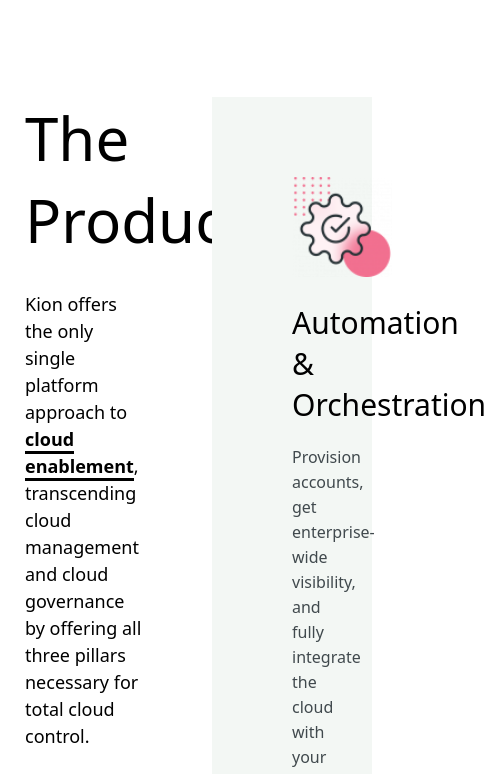
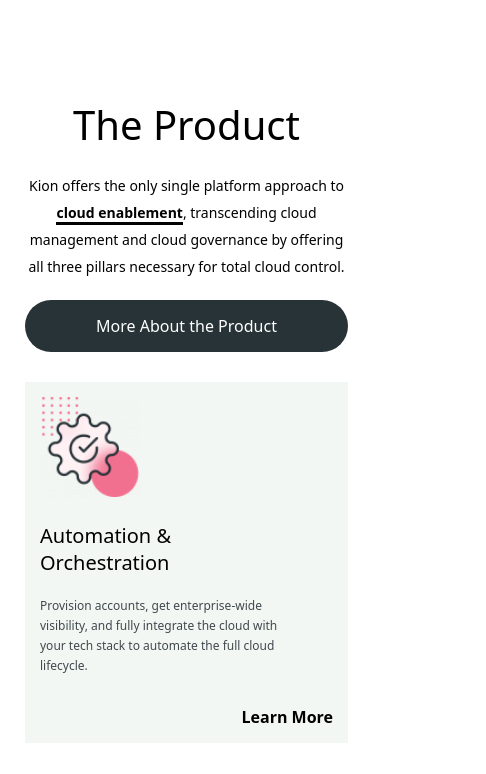
Before and after one commit to ramziddinolimov/kion-responsive, a plain HTML site: page index.html in a window 390 px wide. Shown: the part 1070-1844 px from the top of the page, 486 px wide, since content can reach past the window. Drawn offline with Linux system fonts and the light colour scheme.

Commit message:
product finish

```diff
--- a/css/style.css
+++ b/css/style.css
@@ -32,6 +32,14 @@
 @media(max-width: 1060px) {
     .container {
         width: 940px;
+    }
+
+    .product_text p {
+        width: 100% !important;
+    }
+
+    .seetings_box {
+        padding: 40px !important;
     }
 
     .navbar img {
@@ -77,6 +85,14 @@
         width: 740px;
     }
 
+    .product_text h2 {
+        font-size: 40px !important;
+    }
+
+    .product_text p {
+        font-size: 14px !important;
+    }
+
     .main_text h2 {
         font-size: 40px !important;
     }
@@ -85,6 +101,19 @@
 @media(max-width: 760px) {
     .container {
         width: 640px;
+    }
+
+    .seetings_box img {
+        width: 70px !important;
+    }
+
+    .seetings_box h3 {
+        font-size: 20px !important;
+    }
+
+    .seetings_box p {
+        font-size: 12px;
+        line-height: 20px !important;
     }
 
     .nav_item {
@@ -101,9 +130,46 @@
         width: 540px;
     }
 
-    .main_total {
+    .main_total, .product .container {
         display: flex;
         flex-direction: column;
+    }
+
+    .product_box, .product_text {
+        width: 95% !important;
+    }
+
+    .product_text h2 {
+        text-align: center;
+    }
+
+    .product_text p {
+        width: 80% !important;
+        text-align: center;
+        margin: 20px  auto !important;
+    }
+
+    .product_text a {
+        width: 100%;
+        text-align: center;
+    }
+
+    .seetings_box {
+        margin-top: 30px;
+    }
+
+    .seetings_box img {
+        width: 100px !important;
+    }
+
+    .seetings_box h3 {
+        font-size: 30px !important;
+        width: 50%;
+    }
+
+    .seetings_box p {
+        width: 80%;
+        font-size: 16px;
     }
 
     .main_text, .main_photo {
@@ -145,6 +211,10 @@
 
     }
 
+    .seetings_box h3 {
+        width: 60%;
+    }
+
     .main_text h2 {
         font-size: 30px !important;
     }
@@ -153,6 +223,24 @@
 @media(max-width: 460px) {
     .container {
         width: 340px;
+    }
+
+    .product_text p {
+        width: 100% !important;
+    }
+
+    .seetings_box {
+        padding: 15px !important;
+    }
+
+    .seetings_box h3 {
+        width: 70%;
+        font-size: 20px !important;
+    }
+
+    .seetings_box p {
+        width: 90% !important;
+        font-size: 12px;
     }
 
     .main_text h2 {
@@ -275,6 +363,7 @@
     display: flex;
     justify-content: space-between;
     margin-top: 100px;
+    padding-bottom: 80px;
 }
 
 .product_text, .product_box {
```
